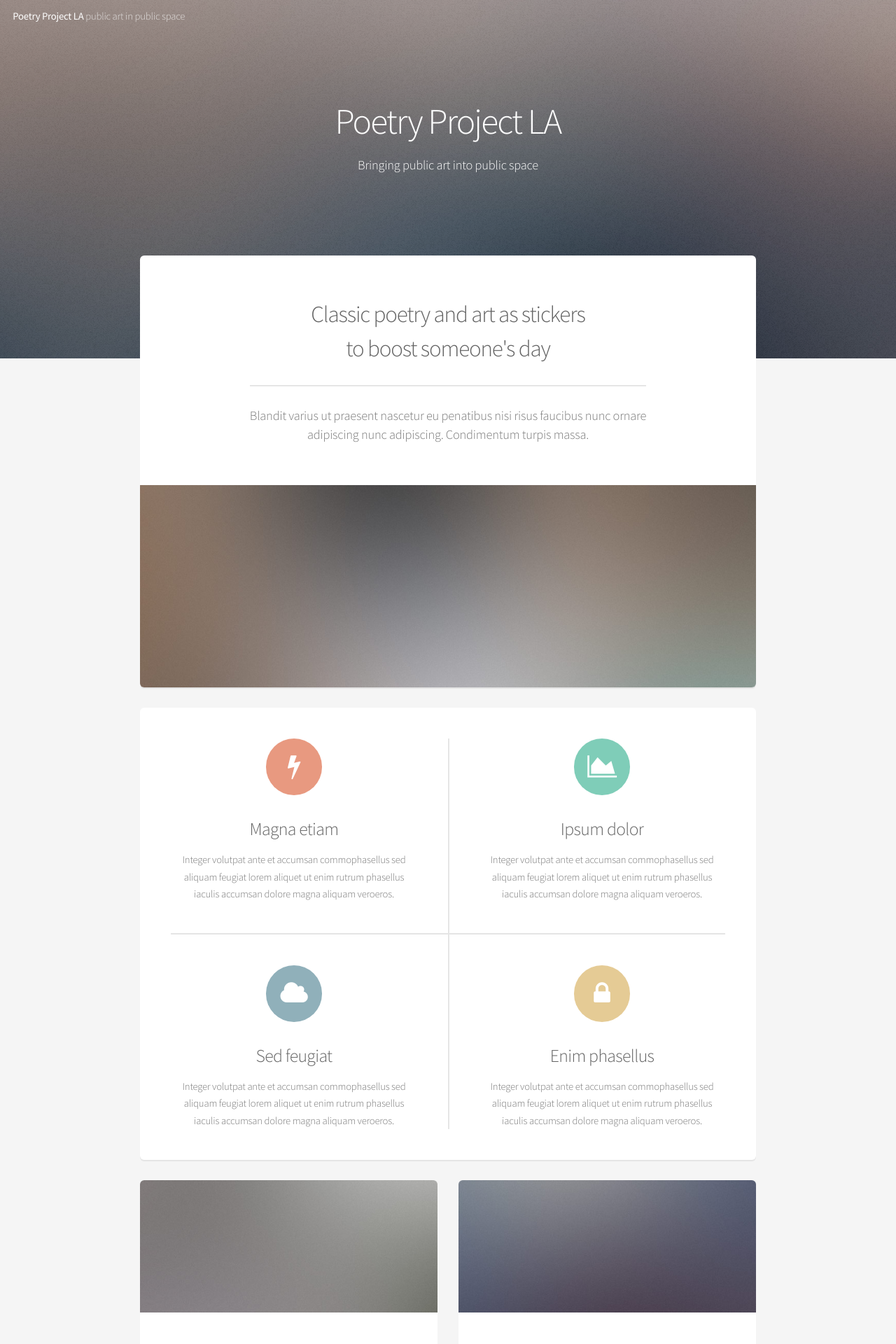
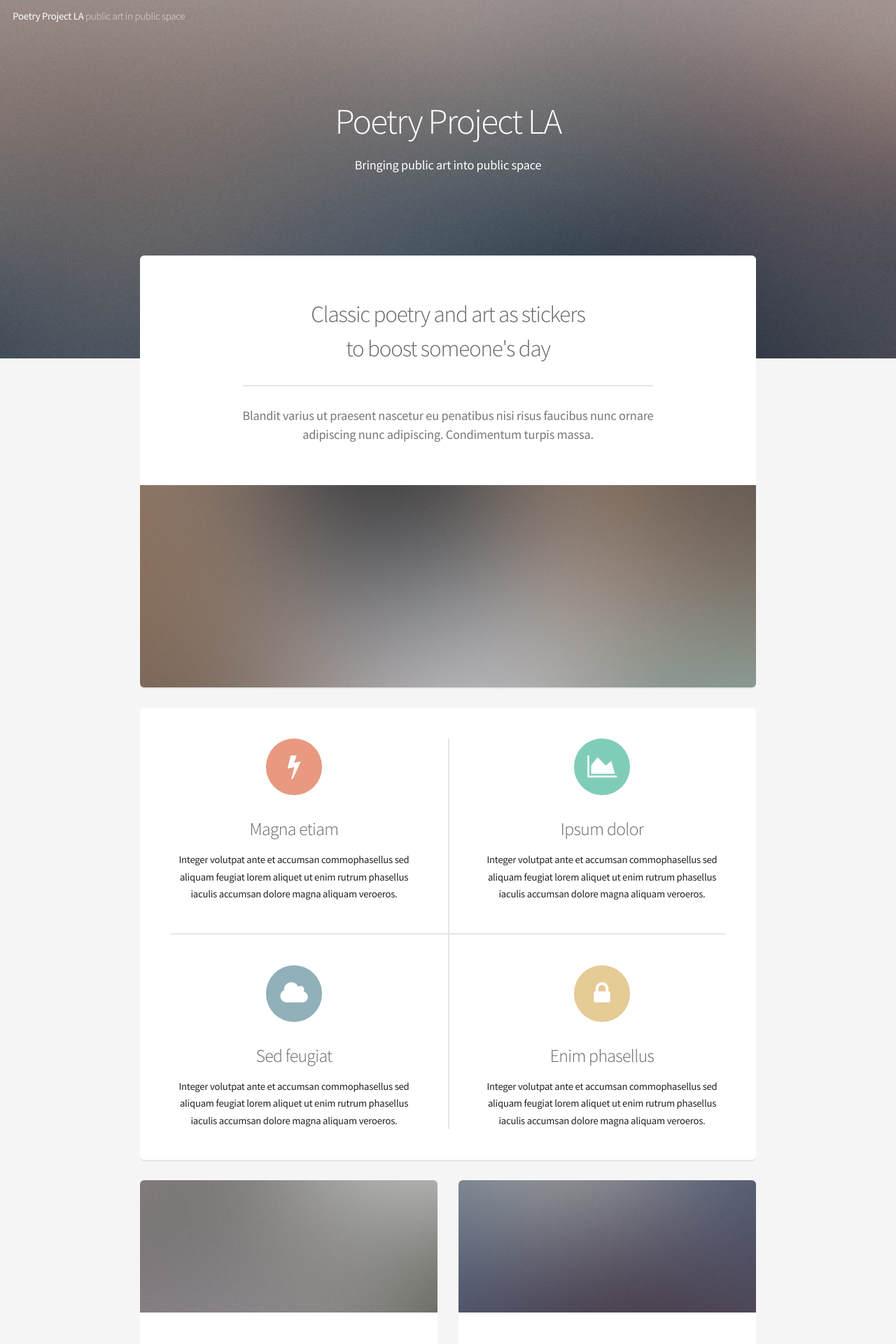
Before and after one commit to kristopolous/qr-project, a PHP site: page /index.html in a window 1280 px wide. Shown: the top 1920 px of the page at 70% size. Run offline with PHP 8.4, Linux system fonts and the light colour scheme.

Commit message:
higher contrast

```diff
--- a/www/assets/css/main.css
+++ b/www/assets/css/main.css
@@ -1796,10 +1796,10 @@
 	}
 
 	body, input, select, textarea {
-		color: #777;
+		color: #222;
 		font-family: "Source Sans Pro", sans-serif;
 		font-size: 16pt;
-		font-weight: 300;
+		font-weight: 400;
 		line-height: 1.65em;
 		letter-spacing: -0.015em;
 	}
```
